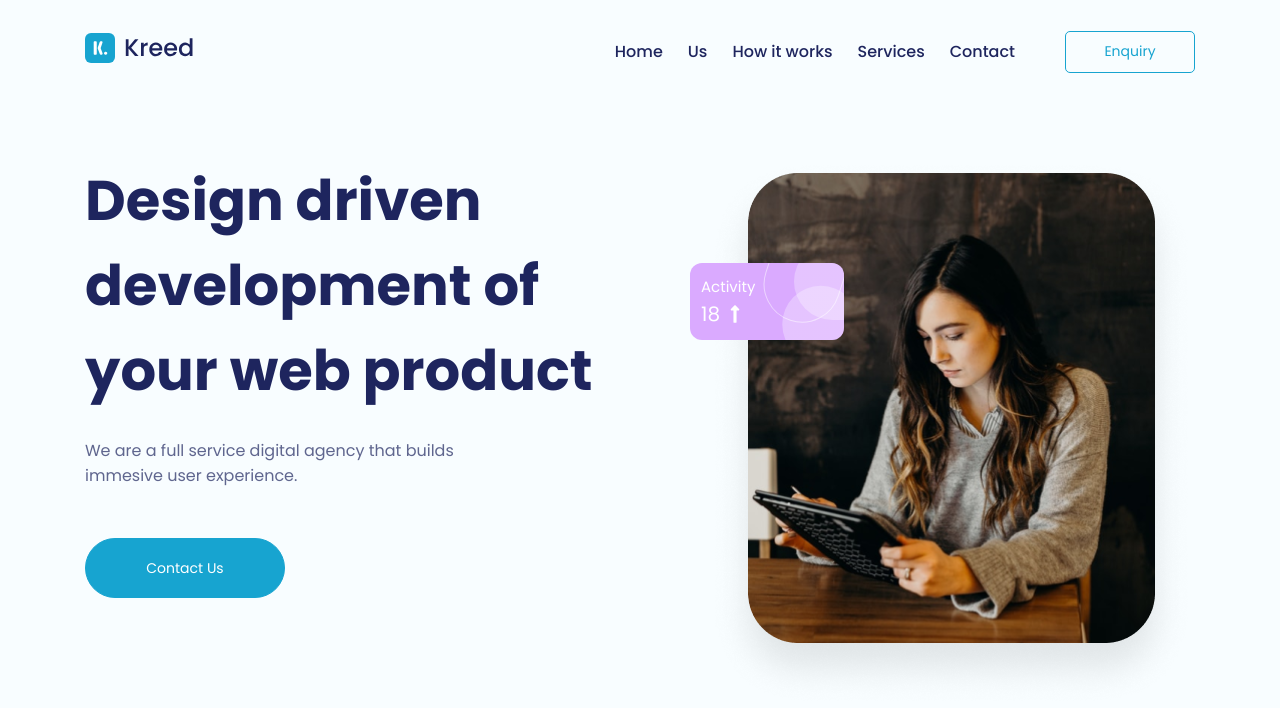
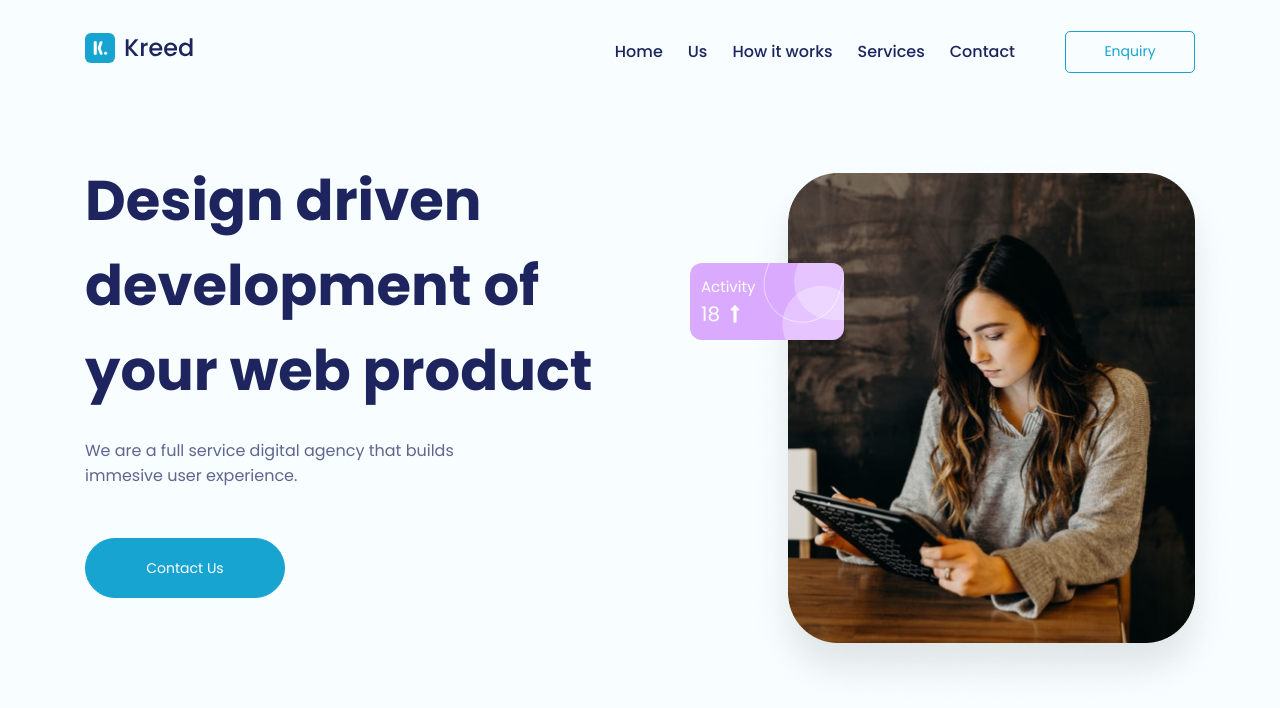
Before and after one commit to PhilipFelipe/My-first-Landpage, a React (Vite) app: page / in a window 1280 px wide. Shown: the top 708 px of the page. Built offline with nearby package versions, Linux system fonts and the light colour scheme.

Commit message:
refactored main code to another two components

```diff
--- /dev/null
+++ b/src/organisms/ProductInfo/index.tsx
@@ -0,0 +1,18 @@
+import ButtonContact from '../../atoms/ButtonContact'
+
+import * as S from './styles'
+
+const ProductInfo = () => {
+    return (
+        <S.Container>
+            <h1>Design driven development of your web product</h1>
+            <h6>
+                We are a full service digital agency that builds immesive user experience.
+            </h6>
+
+            <ButtonContact />
+        </S.Container>
+    )
+}
+
+export default ProductInfo
--- /dev/null
+++ b/src/organisms/ProductInfo/styles.ts
@@ -0,0 +1,18 @@
+import styled from "styled-components";
+
+export const Container = styled.div`
+    width: 50%;
+    h1 {
+        color: #1e255e;
+        font-size: 56px;
+        font-weight: bold;
+    }
+
+    h6 {
+        font-size: 16px;
+        color: rgba(30, 37, 94, 0.7);
+        font-weight: normal;
+        padding-right: 150px;
+        margin-top: 25px;
+    }
+`
--- /dev/null
+++ b/src/organisms/ProductStats/index.tsx
@@ -0,0 +1,15 @@
+import CardActivity from "../../molecules/CardActivity"
+
+import * as S from './styles'
+import Person from '../../assets/person.png'
+
+const ProductStats = () => {
+    return (
+        <S.Container>
+          <CardActivity />
+          <img src={Person} alt="Uma mulher fazendo uma pesquisa" />
+        </S.Container>
+    )
+}
+
+export default ProductStats
--- /dev/null
+++ b/src/organisms/ProductStats/styles.ts
@@ -0,0 +1,11 @@
+import styled from 'styled-components'
+
+export const Container = styled.div`
+    text-align: right;
+    position: relative;
+    width: 50%;
+
+    img {
+        margin-left: 108px;
+    }
+`
--- a/src/pages/Main.tsx
+++ b/src/pages/Main.tsx
@@ -1,28 +1,14 @@
 import Frontend from '../templates/Frontend'
 import * as S from './styles'
-import ButtonContact from "../atoms/ButtonContact"
-import CardActivity from "../molecules/CardActivity"
-
-import Person from '../assets/person.png'
+import ProductInfo from '../organisms/ProductInfo'
+import ProductStats from '../organisms/ProductStats'
 
 function Main() {
   return (
     <Frontend>
-
       <S.Container>
-        <div>
-          <h1>Design driven development of your web product</h1>
-          <h6>
-            We are a full service digital agency that builds immesive user experience.
-          </h6>
-          <ButtonContact />
-        </div>
-        <S.ColumnImage>
-          <CardActivity />
-
-          <img src={Person} alt="Uma mulher fazendo uma pesquisa" />
-        </S.ColumnImage>
-
+        <ProductInfo />
+        <ProductStats />
       </S.Container>
 
     </Frontend>
--- a/src/pages/styles.ts
+++ b/src/pages/styles.ts
@@ -3,28 +3,4 @@ import styled from 'styled-components'
 export const Container = styled.div`
     display: flex;
     flex-direction: row;
-
-    > div {
-        width 50%;
-    }
-
-    h1 {
-        color: #1e255e;
-        font-size: 56px;
-        font-weight: bold;
-    }
-
-    h6 {
-        font-size: 16px;
-        color: rgba(30, 37, 94, 0.7);
-        font-weight: normal;
-        padding-right: 150px;
-        margin-top: 25px;
-    }
-
 `
-
-export const ColumnImage = styled.div`
-    text-align: right;
-    position: relative;
-`
--- /dev/null
+++ b/src/types/image.d.ts
@@ -0,0 +1 @@
+declare module '.png';
```
